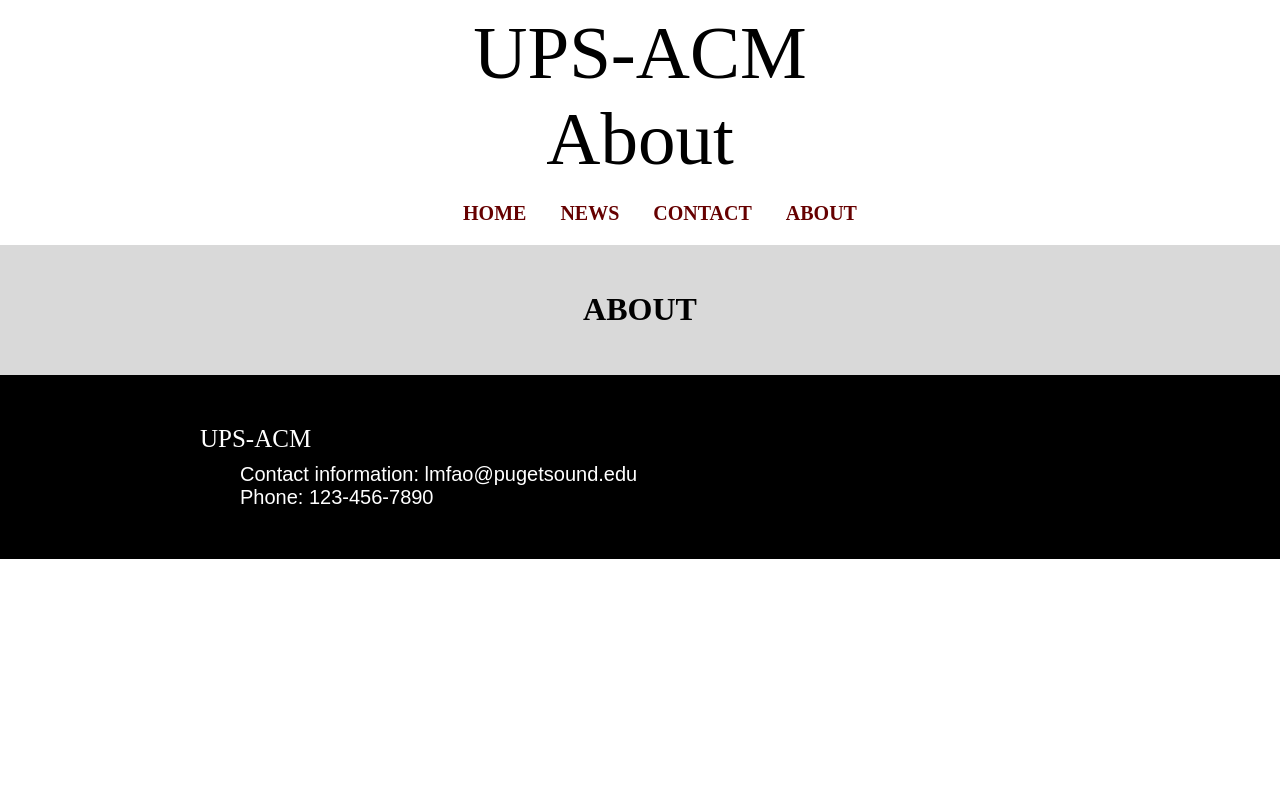
After one commit to ACM-UPS/acmplatform, a Flask app: page /about in a window 1280 px wide. The commit adds this page. Run offline with Flask 2, Linux system fonts and the light colour scheme.

Commit message:
Added /about and created base css file

```diff
--- /dev/null
+++ b/app/static/styles/base.css
@@ -0,0 +1,85 @@
+body {
+	margin: 0px;
+}
+
+ul {
+	list-style-type: none;
+	margin: 20px;
+	background-color: #ffffff
+}
+
+li {
+	display: inline;
+}
+
+p {
+	font-family: 'UniversBold', 'Univers', 'sans-serif';
+	text-decoration: none;
+	font-size: 75px;
+	font-style: normal;
+	margin: 0px;
+}
+
+li a {
+	text-decoration: none;
+	font-style: normal;
+	font-weight: 700;
+	font-size: 20px;
+	color: #660000;
+	text-align: center;
+	padding: 15px;
+}
+
+li a:hover {
+	background-color: ffcccc;
+}
+
+hr {
+	display: none;
+}
+
+#head {
+	margin: 10px;
+}
+
+#calendar {
+	margin: 0px;
+	background-color: #d9d9d9;
+	padding: 25px;
+}
+
+#contacts {
+	padding-left: 200px;
+}
+
+#upsacm {
+	margin-bottom: 10px;
+	font-family: serif;
+	padding-left: 0px;
+	font-size: 25px;
+}
+
+footer {
+	background-color: #000000;
+	padding: 50px;
+	padding-left: 0px;
+	padding-right: 0px;
+}
+
+footer p {
+	font-size: 20px;
+	font-family: sans-serif;
+	text-decoration: none;
+	color: #ffffff;
+	margin: 0;
+	padding-top: 25px;
+	padding-left: 40px;
+	padding-bottom: 0px;
+	padding-top: 0px;
+}
+
+footer a {
+	font-size: 20px;
+	text-decoration: none;
+	color: #ffffff;
+}
--- /dev/null
+++ b/app/templates/about.html
@@ -0,0 +1,4 @@
+{% extends "base.html" %}
+{% block content %}
+	<h1>ABOUT</h1>
+{% endblock %}
--- a/app/templates/base.html
+++ b/app/templates/base.html
@@ -1,5 +1,6 @@
 <html>
 <head>
+    <link rel="stylesheet" type="text/css" href="{{ url_for('static',filename='styles/base.css') }}">
     {% if title %}
     <title>{{ title }} - ACM</title>
     {% else %}
@@ -7,10 +8,20 @@
     {% endif %}
 </head>
 <body>
-    <div>UPS-ACM:
-        <a href="{{ url_for('index') }}">Home</a>
+    <div id='head'>
+        <center><p>UPS-ACM</p></center>
+        <center><p>{{ page }}</p></center>
+    </div>
+    <div id='navigation_bar'>
+        <center><ul>
+            <li><a href="{{ url_for('index') }}">HOME</a></li>
+            <li><a href="{{ url_for('index') }}">NEWS</a></li>
+            <li><a href="{{ url_for('index') }}">CONTACT</a></li>
+            <li><a href="{{ url_for('about') }}">ABOUT</a></li>
+        </ul></center>
     </div>
     <hr>
+    <div id='calendar'>
         {% with messages = get_flashed_messages() %}
         {% if messages %}
         <ul>
@@ -20,6 +31,24 @@
           <ul>
              {% endif %}
              {% endwith %}
-    {% block content %}{% endblock %}
+             <center>{% block content %}{% endblock %}</center>
+         </div>
+         <footer>
+            <section id='footer'>
+                <div id='contacts'>
+                    <p id='upsacm'>
+                        UPS-ACM
+                    </p>
+                    <p>
+                        Contact information:
+                        <a href='mailto:lmfao@pugetsound.edu'>lmfao@pugetsound.edu
+                        </a>
+                    </p>
+                    <p>
+                        Phone: 123-456-7890
+                    </p>
+                </div>
+            </section>
+        </footer>
     </body>
     </html>
--- a/app/views.py
+++ b/app/views.py
@@ -12,5 +12,8 @@ import datetime
 @app.route('/index')
 def index():
 	'''index route (main page)'''
-	return render_template('calendar.html',
-							title='Home')
+	return render_template('calendar.html', page='Home')
+
+@app.route('/about')
+def about():
+	return render_template('about.html', page='About')
```
Lines whose indentation alone changed are shown as unchanged.
